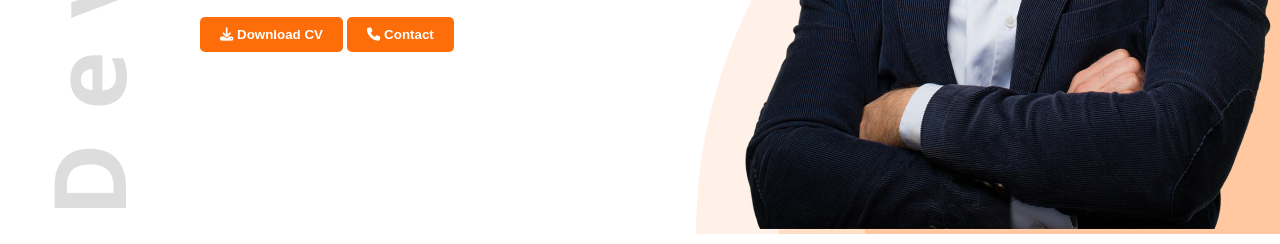
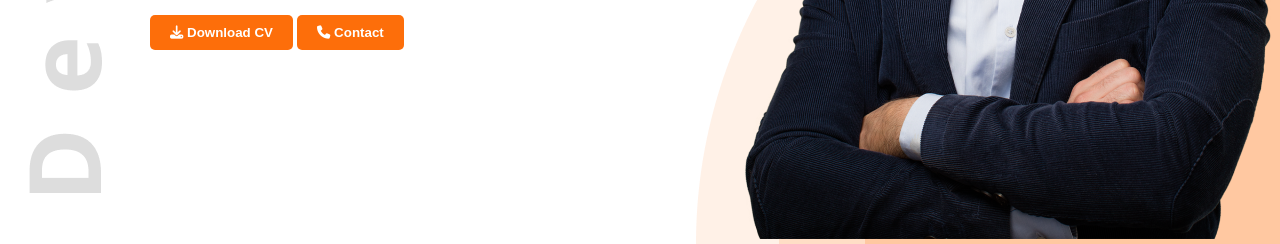
Before and after one commit to MD-Moniruzzaman-Arafat/web-project-1, a plain HTML site: page index.html in a window 1280 px wide. Shown: the part 580-824 px from the top of the page. Drawn offline with nearby package versions, Linux system fonts and the light colour scheme.

Commit message:
update navbar and hero section design second

```diff
--- a/style.css
+++ b/style.css
@@ -16,15 +16,14 @@ body {
 header {
     background-image: url('./images/developer.png');
     background-repeat: no-repeat;
-    background-position: left;
-    margin-left: 50px;
+    margin: 10px 0px 0px 25px;
 }
 
 .navbar-container {
     display: flex;
     justify-content: space-between;
     align-items: center;
-    padding: 20px 150px;
+    padding: 20px 125px;
 }
 
 .logo-color {
@@ -56,10 +55,9 @@ nav ul li a {
 /* hero-section-container */
 .hero-section-container {
     display: flex;
-    padding: 50px 0px 0px 150px;
+    padding: 50px 0px 0px 125px;
     align-items: center;
     justify-content: space-between;
-
 }
 
 .hero-image-container {
```
